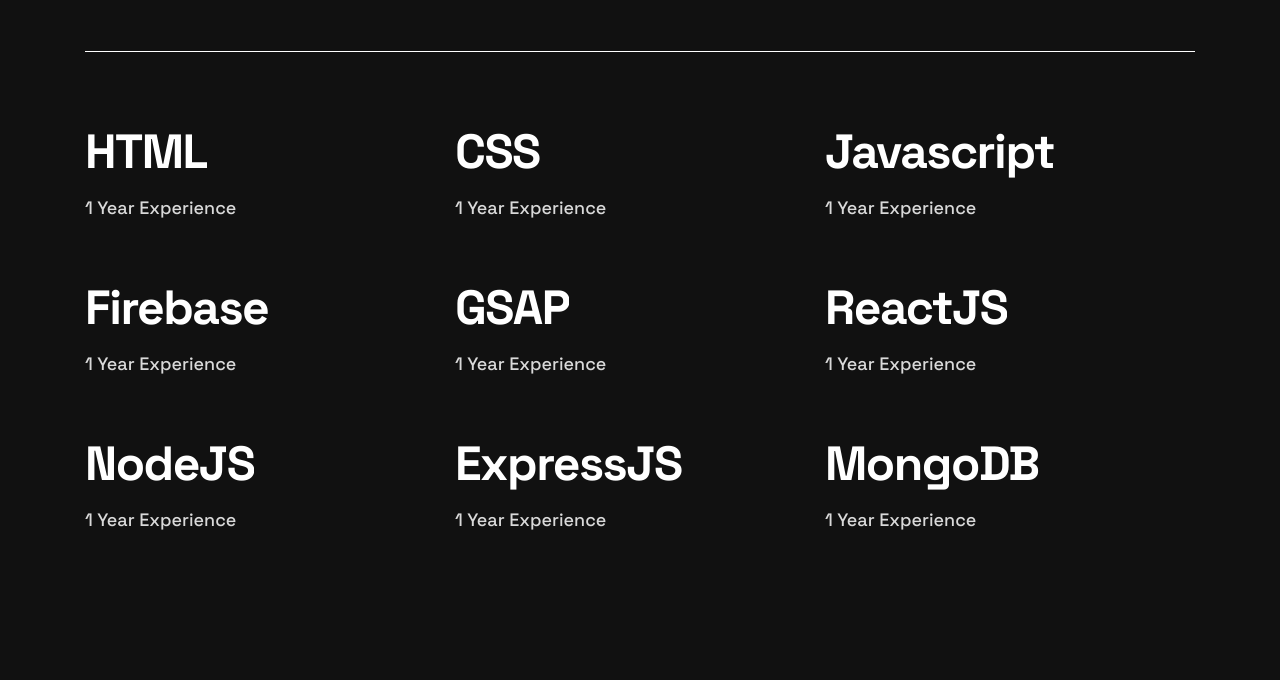
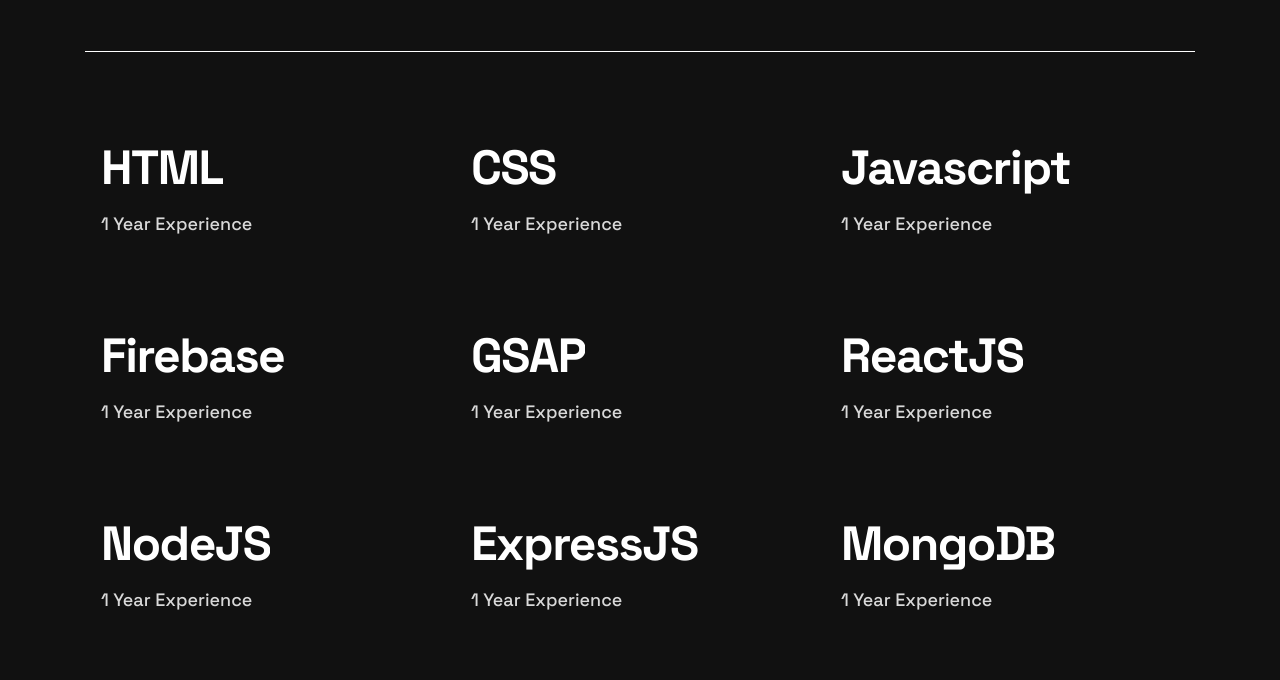
Before and after one commit to SufyanAhmed1850/portfolio-website, a React (Vite) app: page / in a window 1280 px wide. Shown: the part 780-1460 px from the top of the page. Built offline with nearby package versions, Linux system fonts and the light colour scheme.

Commit message:
updated skills' animations

```diff
--- a/src/components/Skill.jsx
+++ b/src/components/Skill.jsx
@@ -8,7 +8,7 @@
     return (
         <div
             className="skill"
-            onMouseEnter={() => mouseEnterHandler("large")}
+            onMouseEnter={() => mouseEnterHandler("small")}
             onMouseLeave={mouseLeaveHandler}
             style={{ cursor: "default" }}
         >
--- a/src/components/css/Skill.css
+++ b/src/components/css/Skill.css
@@ -3,6 +3,19 @@
     flex-direction: column;
     align-items: flex-start;
     gap: 0.875rem;
+    background: linear-gradient(var(--accent-) 0 0) left / var(--p, 0%)
+        no-repeat;
+    transition: 0.4s;
+    padding: 1rem;
+}
+
+.skill:hover {
+    --p: 100%;
+    color: var(--black-30-);
+}
+
+.skill:hover * {
+    color: inherit;
 }
 
 @media (width<=400px) {
--- a/src/context/CursorContext.jsx
+++ b/src/context/CursorContext.jsx
@@ -32,7 +32,7 @@
         default: {
             x: cursorPosition.x - 16,
             y: cursorPosition.y - 16,
-            backgroundColor: "#4ee1a0",
+            backgroundColor: "#0aff9d",
         },
         textLarge: {
             width: "150px",
```
